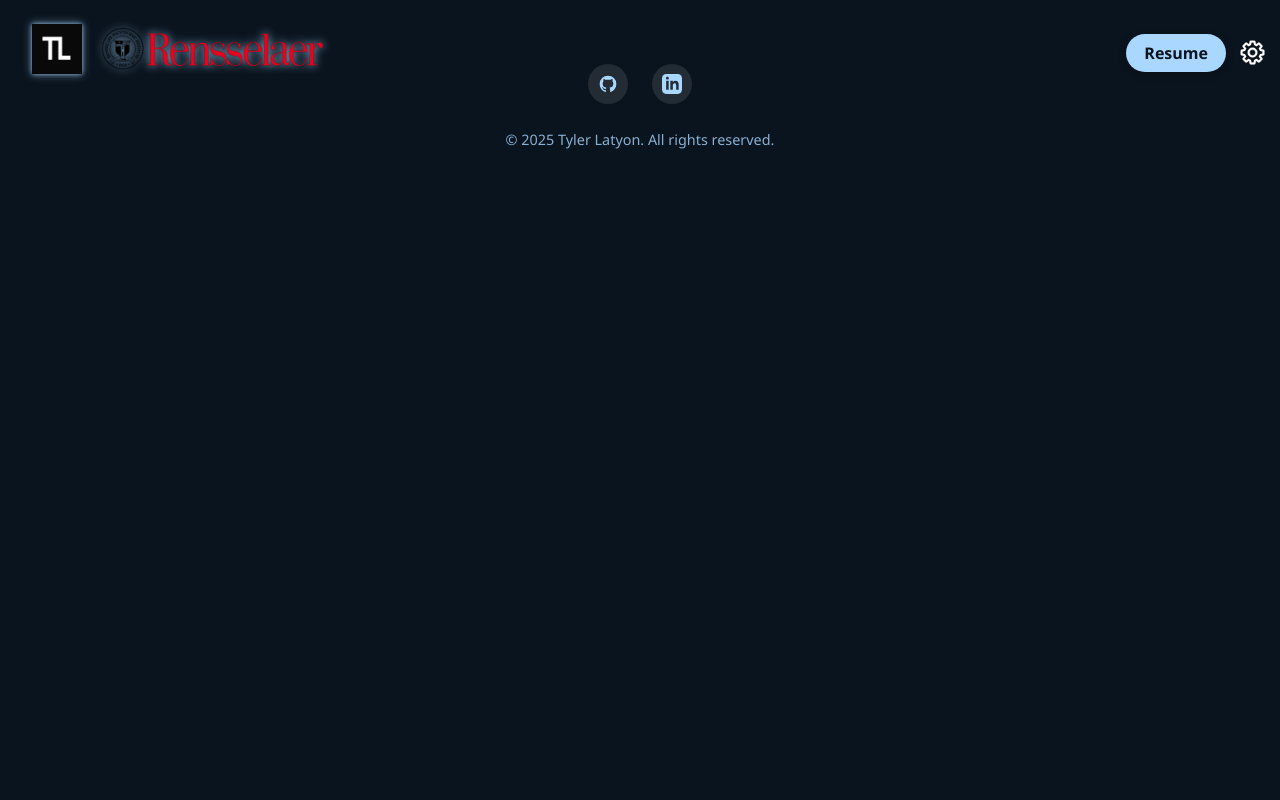
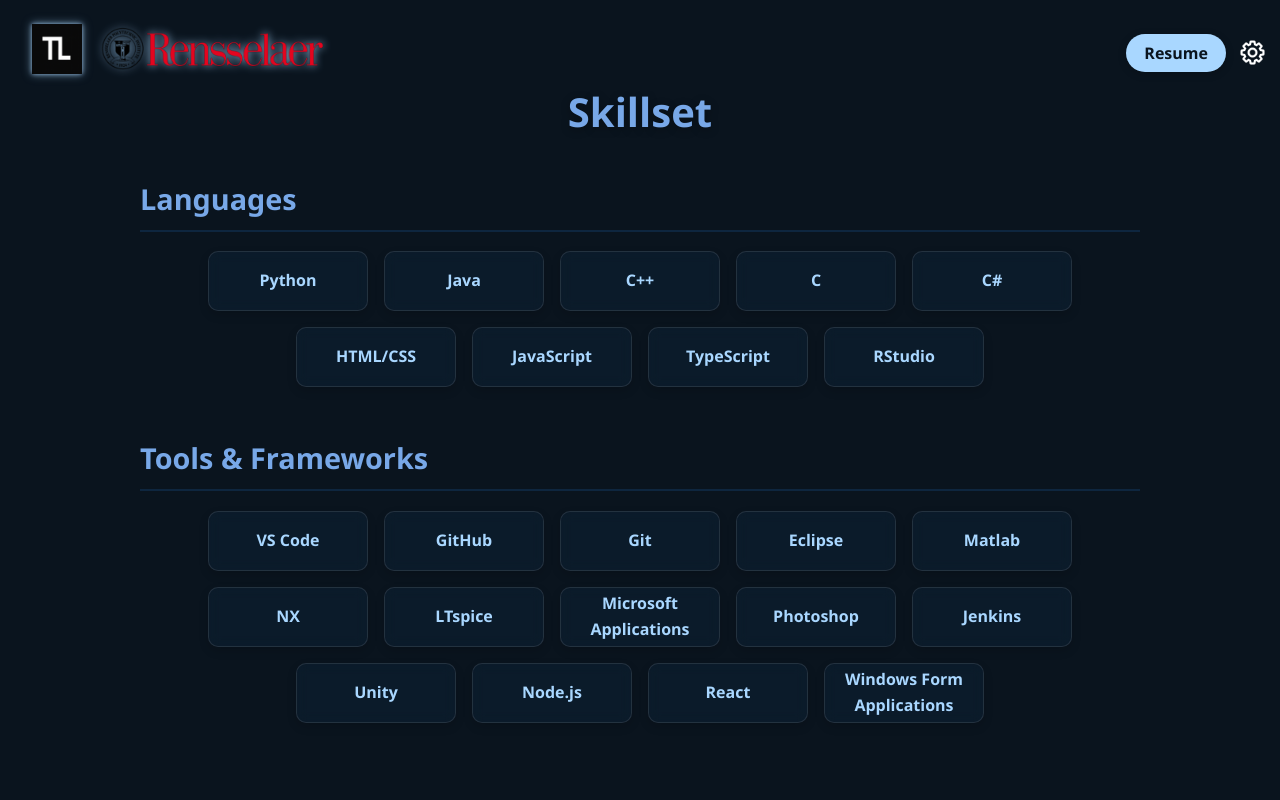
Before and after one commit to TylerLayton123/Personal-Website, a React (Create React App) app: page /skills in a window 1280 px wide. Shown: the top 800 px of the page. Built offline with nearby package versions, Linux system fonts and the light colour scheme.

Commit message:
skill page set up

```diff
--- a/src/pages/Skills.css
+++ b/src/pages/Skills.css
@@ -7,6 +7,66 @@
   overflow-x: hidden;
 }
 
+.skills-container {
+  padding: 3rem 2rem;
+  flex: 1;
+  display: flex;
+  flex-direction: column;
+  align-items: center;
+}
+
+.skills-title {
+  font-size: 2.5rem;
+  margin-top: 2rem;
+  margin-bottom: 2rem;
+  color: rgb(var(--theme-color3));
+  text-shadow: 0 2px 10px rgba(0, 0, 0, 0.3);
+}
+
+.skill-category {
+  width: 100%;
+  max-width: 1000px;
+  margin-bottom: 3rem;
+}
+
+.category-title {
+  font-size: 1.8rem;
+  color: rgb(var(--theme-color3));
+  margin-bottom: 1.2rem;
+  border-bottom: 2px solid rgba(var(--theme-color2), 0.4);
+  padding-bottom: 0.5rem;
+}
+
+.skill-grid {
+  display: flex;
+  flex-wrap: wrap;
+  justify-content: center;
+  gap: 1rem;
+}
+
+.skill-box {
+  width: 160px;
+  height: 60px;
+  background: rgba(var(--theme-color2), 0.15);
+  border: 1px solid rgba(255, 255, 255, 0.1);
+  border-radius: 10px;
+  padding: 0.8rem;
+  text-align: center;
+  color: rgb(var(--theme-color4));
+  font-weight: 600;
+  backdrop-filter: blur(6px);
+  box-shadow: 0 4px 10px rgba(0, 0, 0, 0.15);
+  display: flex;
+  align-items: center;
+  justify-content: center;
+  transition: transform 0.2s ease;
+}
+
+.skill-box:hover {
+  transform: translateY(-3px);
+  background: rgba(var(--theme-color3), 0.25);
+}
+
 
 .footer {
   background: rgb(var(--theme-color0));
--- a/src/pages/Skills.jsx
+++ b/src/pages/Skills.jsx
@@ -1,4 +1,4 @@
-import React, { useState, useEffect, useRef } from 'react';
+import React, { useState } from 'react';
 import Header from '../components/Header';
 import Footer from '../components/Footer';
 import Settings from '../components/settings/Settings';
@@ -8,19 +8,40 @@ import '../pages/Home.css';
 import '../components/Footer.css';
 import './Skills.css';
 
-
 const Skills = () => {
   const [settingsOpen, setSettingsOpen] = useState(false);
 
+  const skills = {
+    Languages: ['Python', 'Java', 'C++', 'C', 'C#', 'HTML/CSS', 'JavaScript', 'TypeScript', 'RStudio'],
+    ToolsFrameworks: ['VS Code', 'GitHub', 'Git', 'Eclipse', 'Matlab', 'NX', 'LTspice', 'Microsoft Applications',
+       'Photoshop', 'Jenkins', 'Unity', 'Node.js', 'React', 'Windows Form Applications']
+  };
 
   return (
     <div className="skills-page">
-      <Header setSettingsOpen={setSettingsOpen}/>
+      <Header setSettingsOpen={setSettingsOpen} />
 
       <Settings
         isOpen={settingsOpen}
         onClose={() => setSettingsOpen(false)}
       />
+
+      <main className="skills-container">
+        <h1 className="skills-title">Skillset</h1>
+
+        {Object.entries(skills).map(([category, items], index) => (
+          <section key={index} className="skill-category">
+            <h2 className="category-title">{category === "ToolsFrameworks" ? `Tools & Frameworks` : category}</h2>
+            <div className="skill-grid">
+              {items.map((skill, i) => (
+                <div key={i} className="skill-box">
+                  {skill}
+                </div>
+              ))}
+            </div>
+          </section>
+        ))}
+      </main>
 
       <Footer />
     </div>
```
